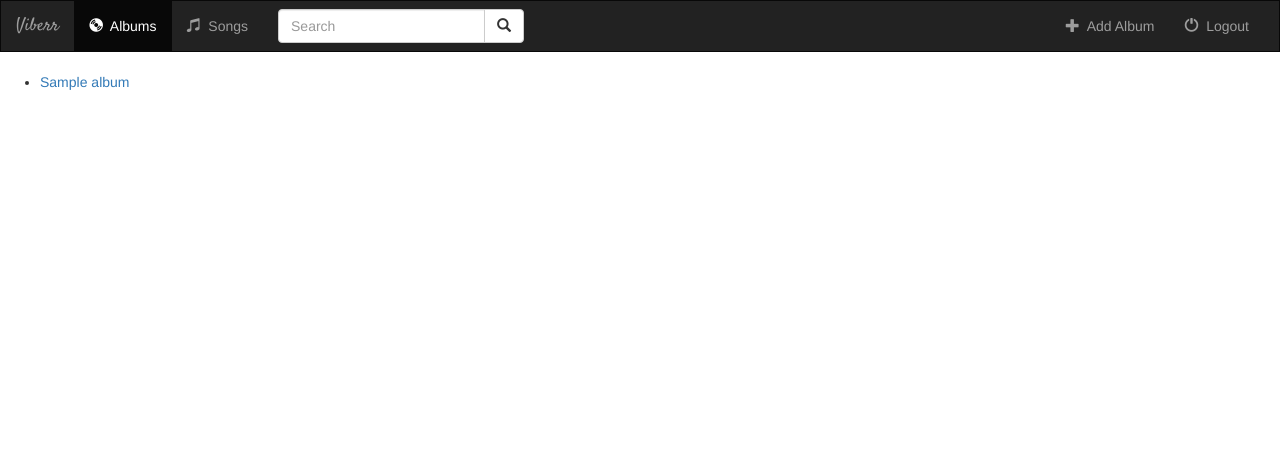
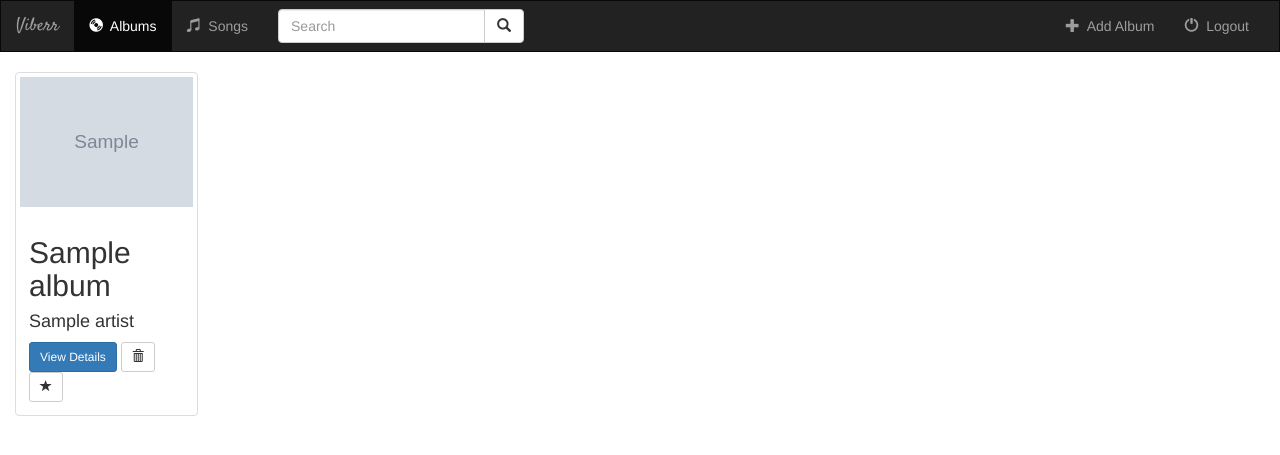
Before and after one commit to sagarrs/website, a Django app: template music/templates/music/index.html in a window 1280 px wide. Shown: the top 455 px of the page. Run offline with Django 3.2, Linux system fonts and the light colour scheme; the template is opened without the code that fills it: most values are stand-ins (such as "Sample title", 1, 10 or a date in 2020); grey boxes marked "Sample" are stand-in pictures; some libraries are stand-ins or nearby versions.

Commit message:
new views

```diff
--- a/music/templates/music/index.html
+++ b/music/templates/music/index.html
@@ -1,10 +1,40 @@
-{% extends 'music/base.html'%}
+{% extends 'music/base.html' %}
 
 {% block body %}
-		<ul>
-			{% for album in all_albums %}
-			<li><a href="{% url 'music:detail' album.id %}"> {{ album.album_title }}</a></li>
-			{% endfor %}
-		</ul>
+<div class="albums-container container-fluid">
 
+    <!-- Albums -->
+    <div class="row">
+            {% for album in all_albums %}
+                <div class="col-sm-4 col-lg-2">
+                    <div class="thumbnail">
+                        <a href="{% url 'music:detail' album.id %}">
+                            <img src="{{ album.album_logo.url }}" class="img-responsive">
+                        </a>
+                        <div class="caption">
+                            <h2>{{ album.album_title }}</h2>
+                            <h4>{{ album.artist }}</h4>
+
+                            <!-- View Details -->
+                            <a href="{% url 'music:detail' album.id %}" class="btn btn-primary btn-sm" role="button">View Details</a>
+
+                            <!-- Delete Album -->
+                            <form action="{% url 'music:album-delete' album.id %}" method="post" style="display: inline;">
+                                {% csrf_token %}
+                                <input type="hidden" name="album_id" value="{{ album.id }}" />
+                                <button type="submit" class="btn btn-default btn-sm">
+                                    <span class="glyphicon glyphicon-trash"></span>
+                                </button>
+                            </form>
+
+                            <!-- Favorite Album -->
+                            <a href="#" class="btn btn-default btn-sm btn-favorite">
+                                <span class="glyphicon glyphicon-star {% if album.is_favorite %}active{% endif %}"></span>
+                            </a>
+
+                        </div>
+                    </div>
+                </div>
+            {% endfor %}
+    </div>
 {% endblock %}
--- a/music/urls.py
+++ b/music/urls.py
@@ -13,4 +13,9 @@ urlpatterns = [
     #/music/album/add/
     url(r'album/add/$', views.AlbumCreate.as_view(), name='album-add'),
 
+    #/music/album/2/
+    url(r'album/(?P<pk>[0-9]+)/$', views.AlbumUpdate.as_view(), name='album-update'),
+
+    #/music/album/2/delete/
+    url(r'album/(?P<pk>[0-9]+)/delete/$', views.AlbumDelete.as_view(), name='album-delete'),
 ]
```
Also changed, not shown: music/views.py (+9 -0 lines), db.sqlite3.
